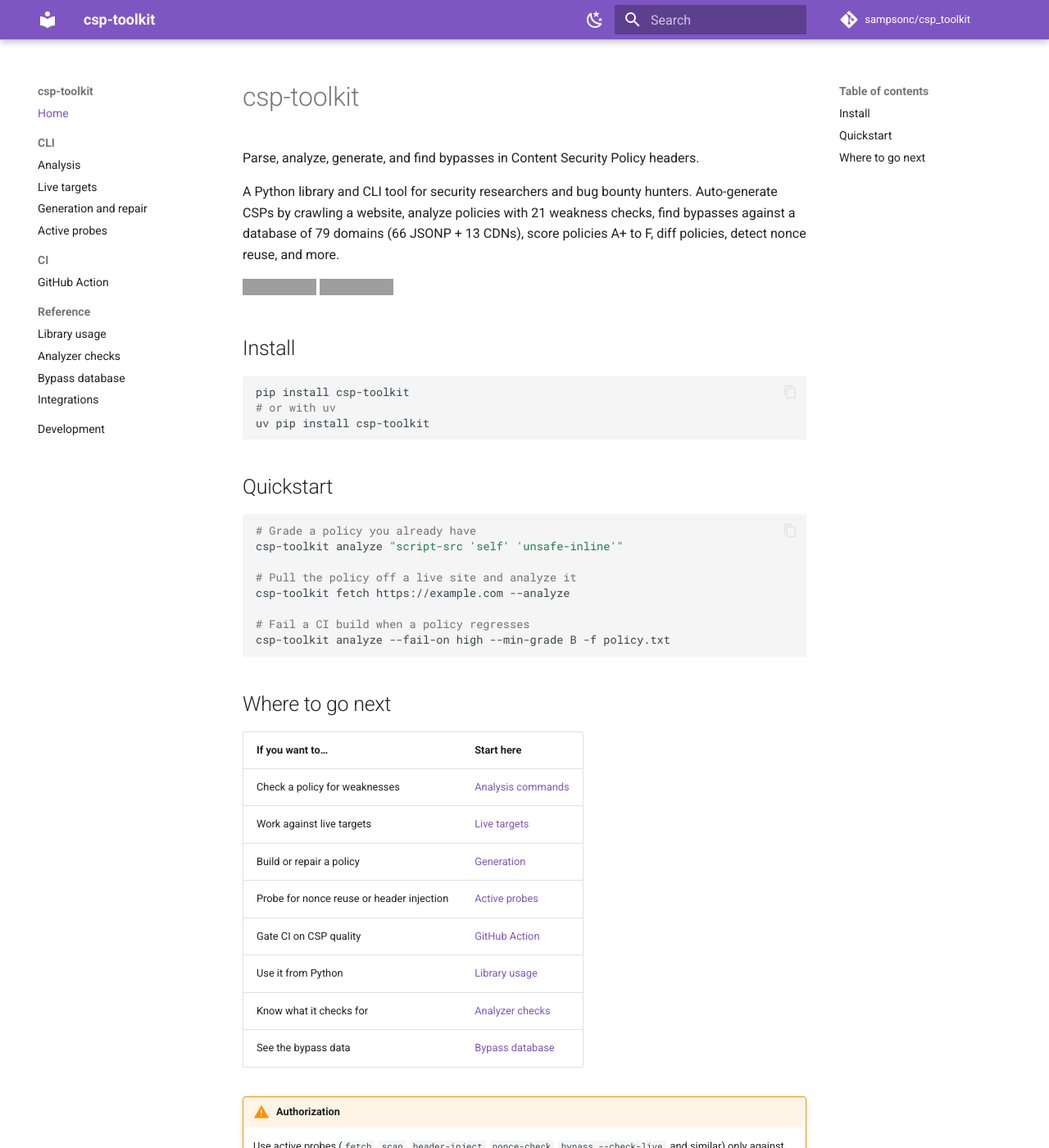
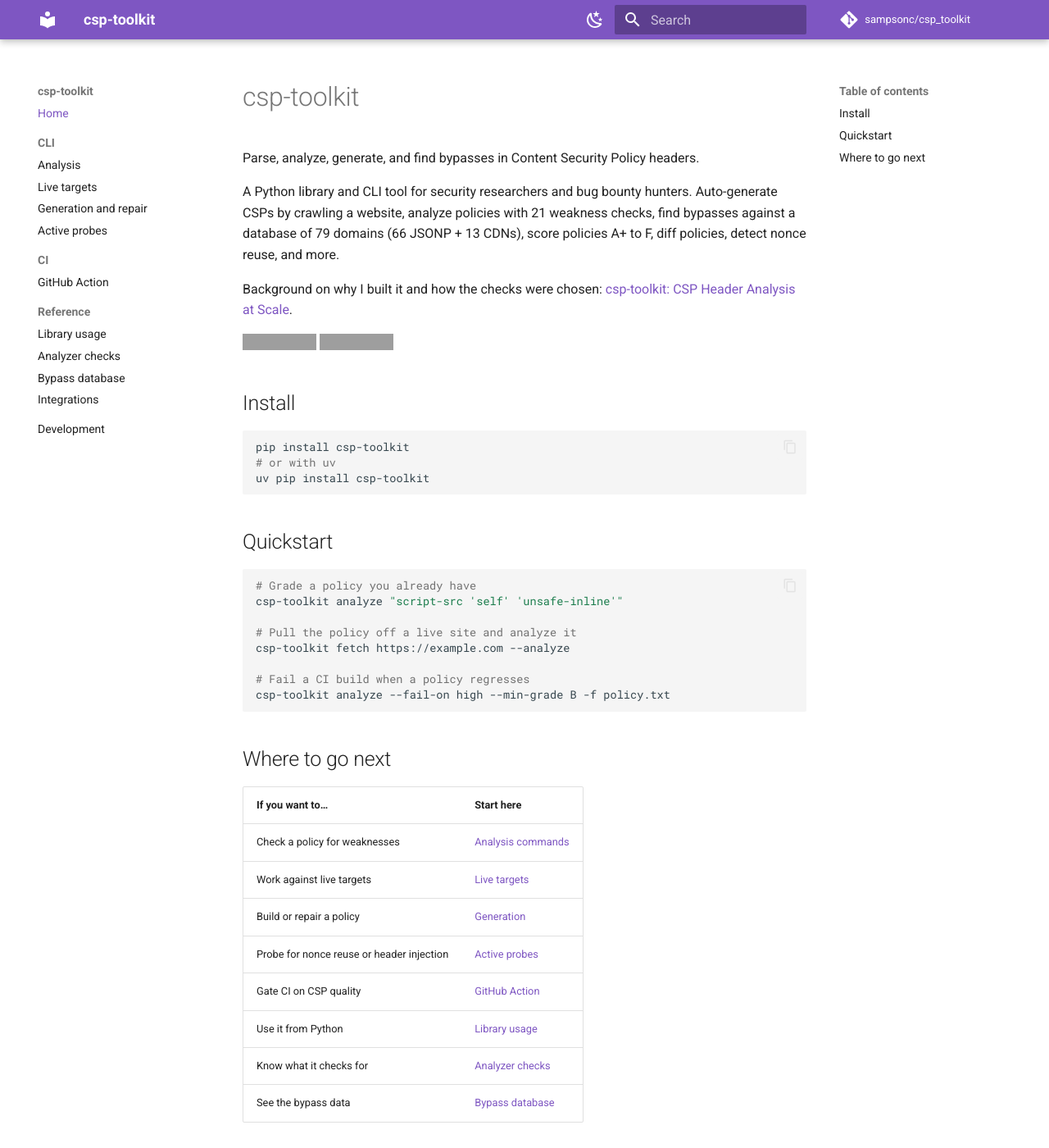
Before and after one commit to sampsonc/csp_toolkit, an MkDocs documentation site: the page built from docs/index.md, in a window 1280 px wide and 1400 px high. Shown: the whole window at 82% size. Built offline with MkDocs 1.6.1 and Material for MkDocs 9.7.7, drawn with Linux system fonts in a browser that asks for light colours; comment, search, counter and statistics services are not loaded; some of the changed text lies outside the part shown; grey boxes are pictures that could not be loaded.

Commit message:
docs: link back to chs.us from the mkdocs landing page
docs/index.md is built from a template in build_docs.py rather than the
README, so the README backlinks did not reach the site. Adds the same two
links to the template and regenerates.

Co-Authored-By: Claude Opus 5 (1M context) <noreply@anthropic.com>
Claude-Session: https://claude.ai/code/session_01WFhthJWyJXvSpj6JwAuKNt

```diff
--- a/docs/index.md
+++ b/docs/index.md
@@ -6,6 +6,9 @@ A Python library and CLI tool for security researchers and bug bounty hunters.
 Auto-generate CSPs by crawling a website, analyze policies with 21 weakness
 checks, find bypasses against a database of 79 domains (66 JSONP + 13 CDNs),
 score policies A+ to F, diff policies, detect nonce reuse, and more.
+
+Background on why I built it and how the checks were chosen:
+[csp-toolkit: CSP Header Analysis at Scale](https://chs.us/2026/03/csp-toolkit/).
 
 [![PyPI](https://img.shields.io/pypi/v/csp-toolkit)](https://pypi.org/project/csp-toolkit/)
 [![License](https://img.shields.io/pypi/l/csp-toolkit)](https://github.com/sampsonc/csp_toolkit/blob/main/LICENSE)
@@ -48,3 +51,8 @@ csp-toolkit analyze --fail-on high --min-grade B -f policy.txt
     Use active probes (`fetch`, `scan`, `header-inject`, `nonce-check`,
     `bypass --check-live`, and similar) only against systems you are
     **authorized** to test.
+
+---
+
+Built by Carl Sampson. More application security writing at
+[chs.us](https://chs.us/).
```
Also changed, not shown: 1 other file.
